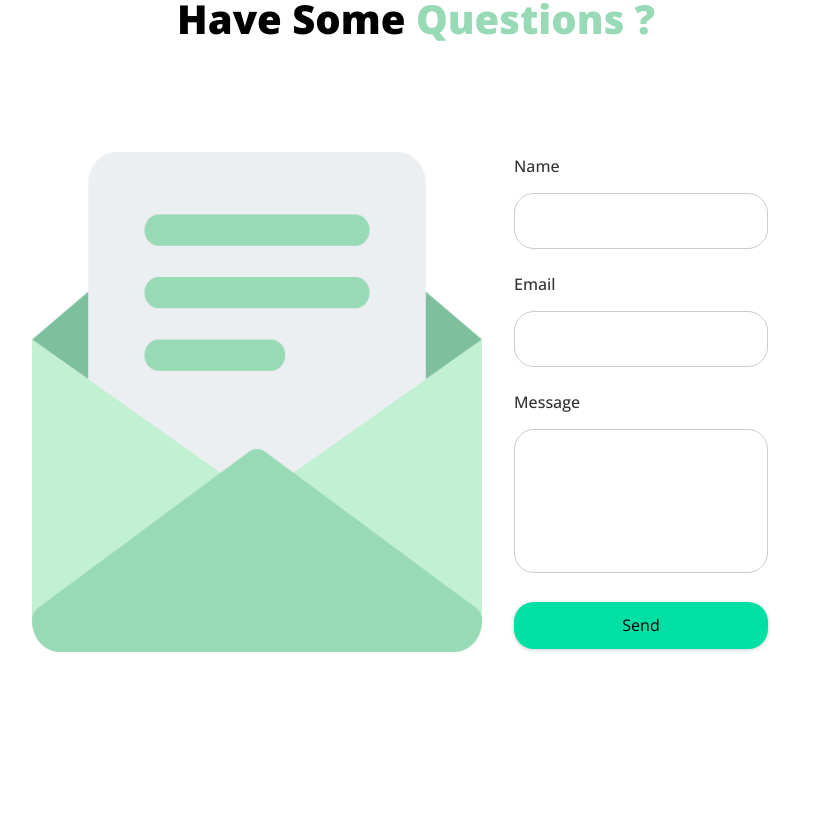
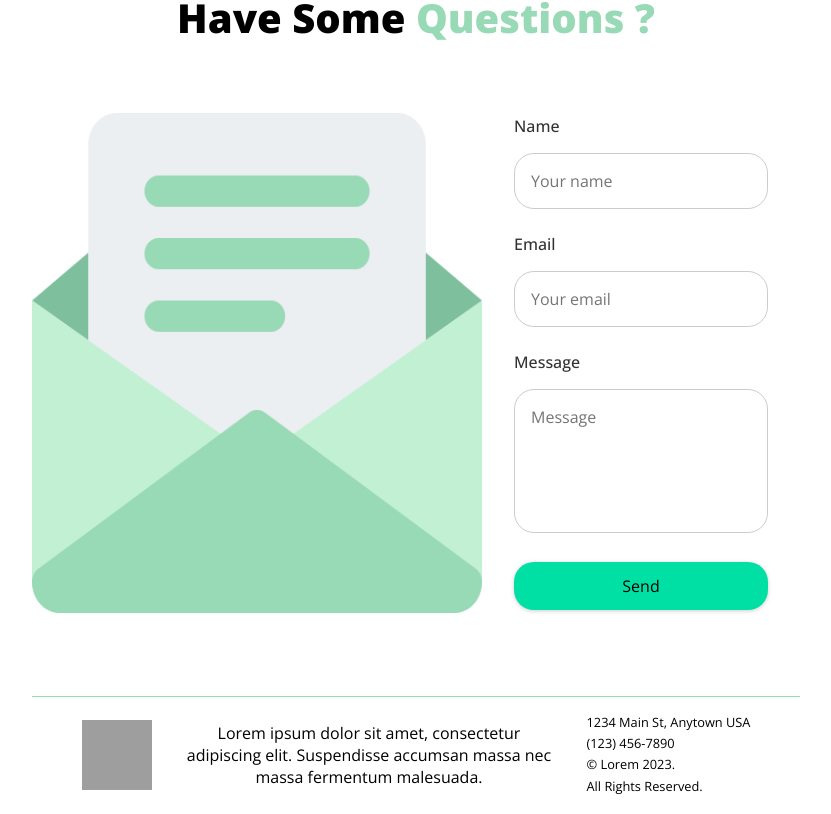
Before and after one commit to MujtabaShafiq1/IT-Porfolio, a Next.js app: page / in a window 1280 px wide. Shown: the part 2496-3310 px from the top of the page, without its empty margins (224-1055 px from the left). Before the commit the page ends 3232 px from the top, so only its background shows below. Built offline with nearby package versions, Linux system fonts and the light colour scheme; grey boxes are pictures that could not be loaded.

Commit message:
added contact form + api

```diff
--- a/components/contact/Contact.js
+++ b/components/contact/Contact.js
@@ -1,24 +1,31 @@
 import { useRef } from "react";
 import Image from "next/image";
 import classes from "./Contact.module.css";
+import { contactSchema } from "@/helpers/validationSchema";
 
 const Contact = () => {
   const nameRef = useRef();
   const emailRef = useRef();
   const messageRef = useRef();
 
-  const formHandler = (e) => {
+  const formHandler = async (e) => {
     e.preventDefault();
 
-    const name = nameRef.current.value;
-    const email = emailRef.current.value;
-    const message = messageRef.current.value;
+    const formData = {
+      name: nameRef.current.value,
+      email: emailRef.current.value,
+      message: messageRef.current.value,
+    };
 
-    nameRef.current.value = "";
-    emailRef.current.value = "";
-    messageRef.current.value = "";
-
-    console.log(name, email, message);
+    try {
+      await contactSchema.validate(formData);
+      nameRef.current.value = "";
+      emailRef.current.value = "";
+      messageRef.current.value = "";
+      console.log(formData);
+    } catch (error) {
+      console.log(error)
+    }
   };
 
   return (
@@ -31,15 +38,15 @@ const Contact = () => {
         <form className={classes.form} onSubmit={formHandler}>
           <div className={classes.control}>
             <label htmlFor="name">Name</label>
-            <input type="text" id="name" required ref={nameRef} />
+            <input type="text" id="name" placeholder="Your name" required ref={nameRef} />
           </div>
           <div className={classes.control}>
             <label htmlFor="email">Email</label>
-            <input type="email" id="email" required ref={emailRef} />
+            <input type="email" id="email" placeholder="Your email" required ref={emailRef} />
           </div>
           <div className={classes.control}>
             <label htmlFor="message">Message</label>
-            <textarea id="message" rows="5" required ref={messageRef} />
+            <textarea id="message" rows="5" placeholder="Message" required ref={messageRef} />
           </div>
           <div className={classes.actions}>
             <button>Send</button>
--- a/components/contact/Contact.module.css
+++ b/components/contact/Contact.module.css
@@ -1,5 +1,5 @@
 .container {
-  min-height: 100vh;
+  min-height: 95vh;
   width: 100%;
   display: flex;
   justify-content: center;
@@ -10,7 +10,7 @@
   font-size: 2.5rem;
   font-weight: 800;
   text-align: center;
-  margin-bottom: 10%;
+  margin-bottom: 5%;
 }
 
 .header mark {
--- a/components/layout/Layout.js
+++ b/components/layout/Layout.js
@@ -1,4 +1,5 @@
 import MainNavigation from "./main-navigation/MainNavigation";
+import Footer from "./footer/Footer";
 import classes from "./Layout.module.css";
 
 const Layout = (props) => {
@@ -6,6 +7,7 @@ const Layout = (props) => {
     <div className={classes.container}>
       <MainNavigation />
       <main>{props.children}</main>
+      <Footer />
     </div>
   );
 };
--- a/components/layout/footer/Footer.js
+++ b/components/layout/footer/Footer.js
@@ -1,7 +1,22 @@
+import Image from "next/image";
+import classes from "./Footer.module.css";
+
 const Footer = () => {
   return (
-    <div>Footer</div>
-  )
-}
+    <footer className={classes.footer}>
+      <Image src="/images/logo.png" alt="logo" width={70} height={70} />
+      <p className={classes.footerDescription}>
+        Lorem ipsum dolor sit amet, consectetur adipiscing elit. Suspendisse accumsan massa nec
+        massa fermentum malesuada.
+      </p>
+      <div className={classes.footerInfo}>
+        <p className={classes.details}>1234 Main St, Anytown USA</p>
+        <p className={classes.details}>(123) 456-7890</p>
+        <p className={classes.details}>© Lorem 2023.</p>
+        <p className={classes.details}>All Rights Reserved.</p>
+      </div>
+    </footer>
+  );
+};
 
-export default Footer
+export default Footer;
--- a/components/layout/footer/Footer.module.css
+++ b/components/layout/footer/Footer.module.css
@@ -0,0 +1,43 @@
+.footer {
+  color: var(--color-primary);
+  display: flex;
+  justify-content: space-evenly;
+  align-items: center;
+  padding: 1rem;
+  flex-direction: row;
+  border-top: 1px solid  var(--color-secondary);
+}
+
+.footerDescription {
+  font-size: 1rem;
+  text-align: center;
+  width: 50%;
+}
+
+.footerInfo {
+  display: flex;
+  flex-direction: column;
+  justify-content: space-between;
+}
+
+.details {
+  font-size: 0.8rem;
+  margin-bottom: 0.2rem;
+}
+
+@media (max-width: 768px) {
+  .footer {
+    flex-direction: column;
+    align-items: center;
+  }
+
+  .footerLogo {
+    margin-right: 0;
+    margin-bottom: 1rem;
+  }
+
+  .footerInfo {
+    margin-left: 0;
+    text-align: center;
+  }
+}
--- /dev/null
+++ b/helpers/mongodb.js
@@ -0,0 +1,15 @@
+import { MongoClient } from "mongodb";
+import dotenv from "dotenv";
+
+dotenv.config();
+
+export async function connectToDatabase() {
+    const client = await MongoClient.connect(process.env.MONGODB_URI);
+    return client;
+}
+
+export async function insertDocument(client, collection, document) {
+    const db = client.db();
+    const result = await db.collection(collection).insertOne(document);
+    return result;
+}
--- /dev/null
+++ b/helpers/validationSchema.js
@@ -0,0 +1,7 @@
+import * as yup from "yup";
+
+export const contactSchema = yup.object().shape({
+  name: yup.string().required("Name is required").min(3, "Minimum characters: 3"),
+  email: yup.string().email("Invalid email format").required("Email is required"),
+  message: yup.string().required("Message is required").min(5, "Minimum characters: 5"),
+});
--- a/package.json
+++ b/package.json
@@ -10,8 +10,11 @@
   },
   "dependencies": {
     "dotenv": "^16.0.3",
+    "mongodb": "^5.1.0",
     "next": "13.2.4",
     "react": "18.2.0",
-    "react-dom": "18.2.0"
+    "react-dom": "18.2.0",
+    "react-toastify": "^9.1.2",
+    "yup": "^1.0.2"
   }
 }
--- /dev/null
+++ b/pages/api/contact.js
@@ -0,0 +1,36 @@
+import { contactSchema } from "@/helpers/validationSchema";
+import { connectToDatabase, insertDocument } from "../../helpers/mongodb";
+
+async function handler(req, res) {
+  if (req.method === "POST") {
+    const { formData } = req.body;
+
+    try {
+      await contactSchema.validate(formData);
+    } catch (error) {
+      res.status(400).json({ success: false, message: error.message });
+      return;
+    }
+
+    let client;
+
+    try {
+      client = await connectToDatabase();
+    } catch (error) {
+      res.status(500).json({ success: false, message: "Could not connect to database." });
+      return;
+    }
+
+    try {
+      await insertDocument(client, "contact", formData);
+      client.close();
+      res.status(201).json({ success: true, message: "Successfully stored message!" });
+    } catch (error) {
+      client.close();
+      res.status(500).json({ success: false, message: "Storing message failed!" });
+      return;
+    }
+  }
+}
+
+export default handler;
```
Also changed, not shown: 2 other files (tests, documents, lock files or other folders).
